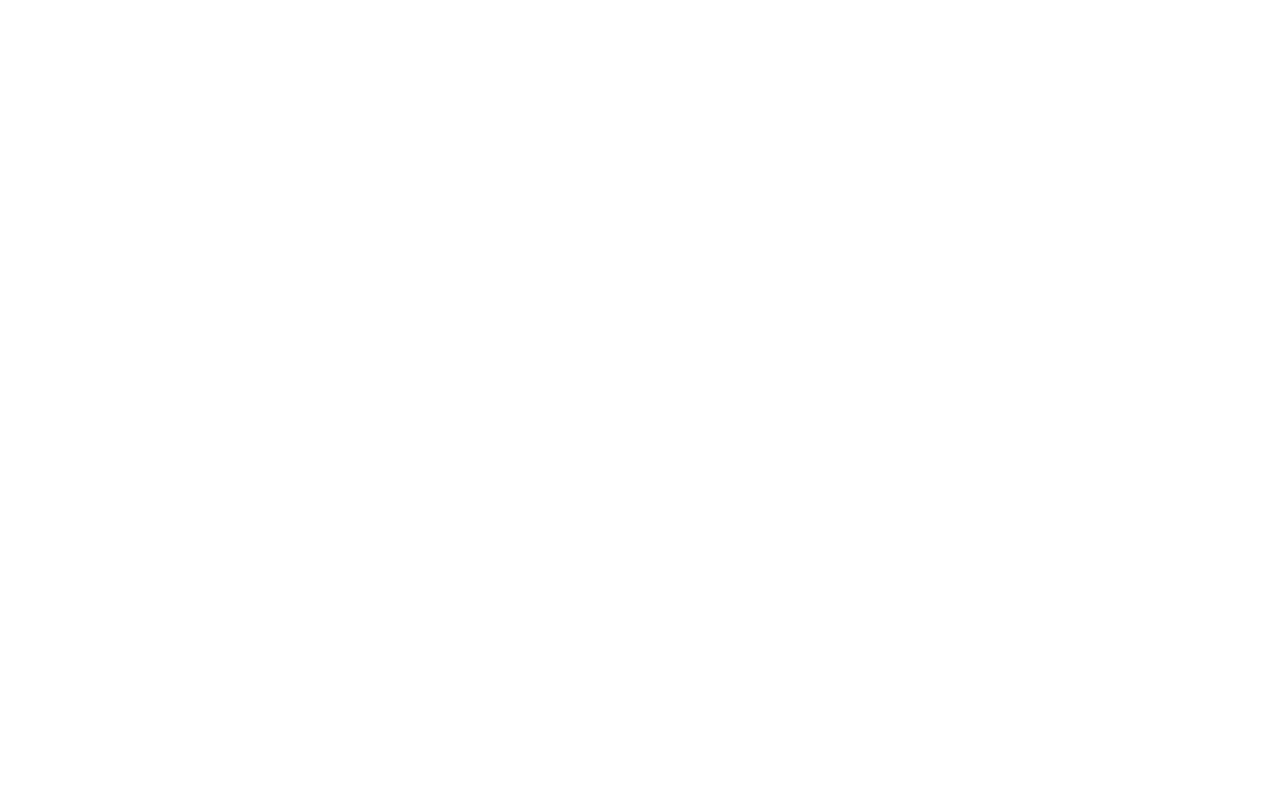
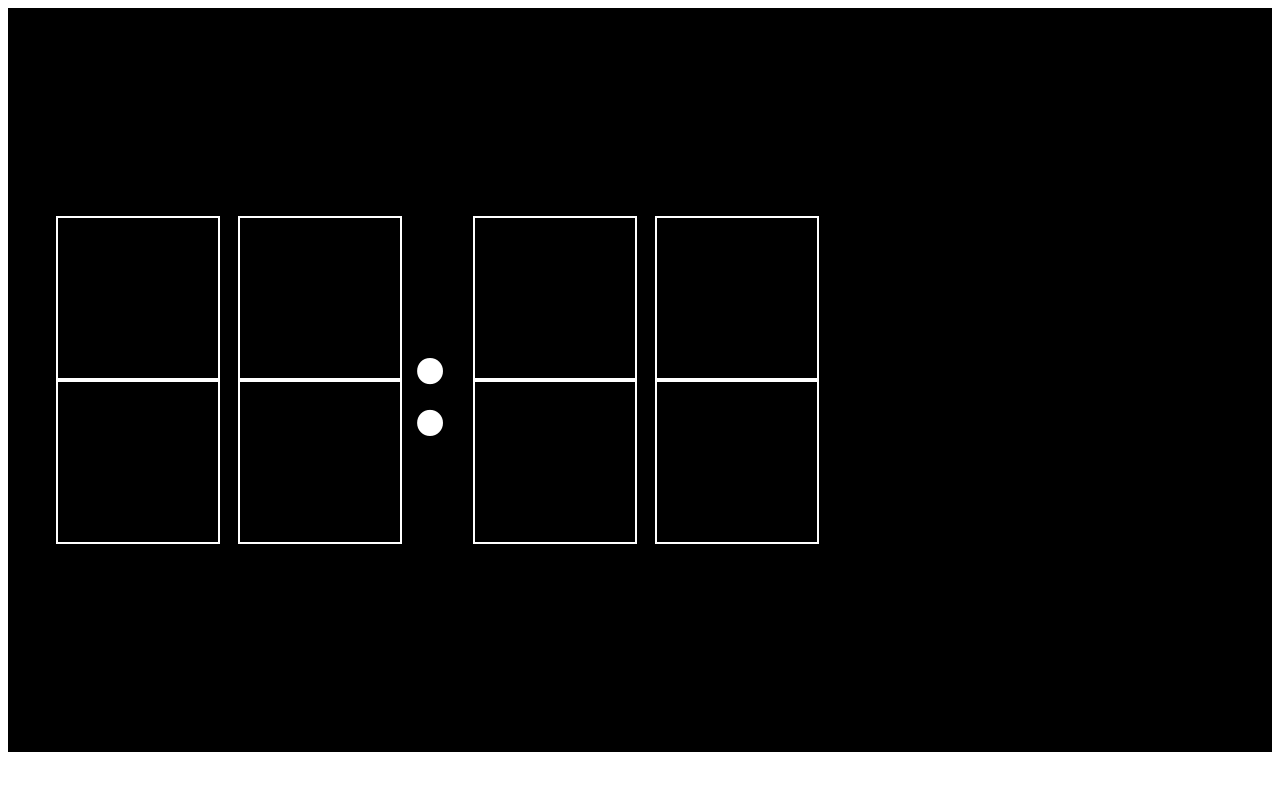
Before and after one commit to benji694/horloge, a plain HTML site: page index.html in a window 1280 px wide. Drawn offline with Linux system fonts and the light colour scheme.

Commit message:
add numbers in html and css

```diff
--- a/css/style.css
+++ b/css/style.css
@@ -0,0 +1,26 @@
+#app{
+    background-color: black;
+    display: flex;
+    align-items: center;
+    padding: 2em;
+}
+
+#nb1, #nb2, #nb3, #nb4{
+    width: 150px;
+    padding: 10em 0;
+    margin: 1em;
+}
+
+#nb1 div, #nb2 div, #nb3 div, #nb4 div{
+    border: solid 2px white;
+    padding: 5em;
+}
+
+#heure, #minute{
+    display: flex;
+}
+
+h2{
+    color: white;
+    font-size: 10em;
+}
--- a/index.html
+++ b/index.html
@@ -9,20 +9,25 @@
 </head>
 <body>
     <div id="app">
-        <div id="nb1">
-            <div class="haut">
-
+        <div id="heure">
+            <div id="nb1">
+                <div></div>
+                <div></div>
             </div>
-            <div class="bas">
-
+            <div id="nb2">
+                <div></div>
+                <div></div>
             </div>
         </div>
-        <div id="nb2">
-            <div class="haut">
-
+        <h2>:</h2>
+        <div id="minute">
+            <div id="nb3">
+                <div></div>
+                <div></div>
             </div>
-            <div class="bas">
-
+            <div id="nb4">
+                <div></div>
+                <div></div>
             </div>
         </div>
     </div>
```
